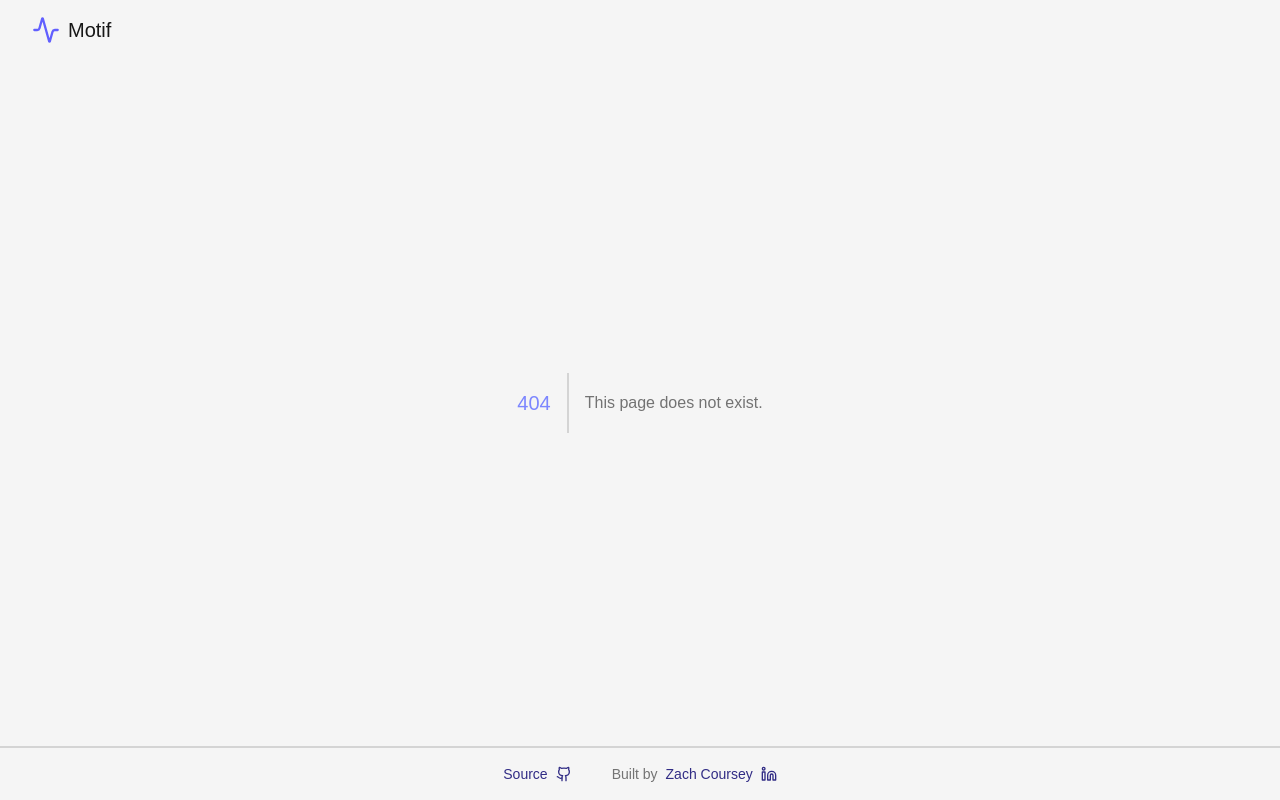
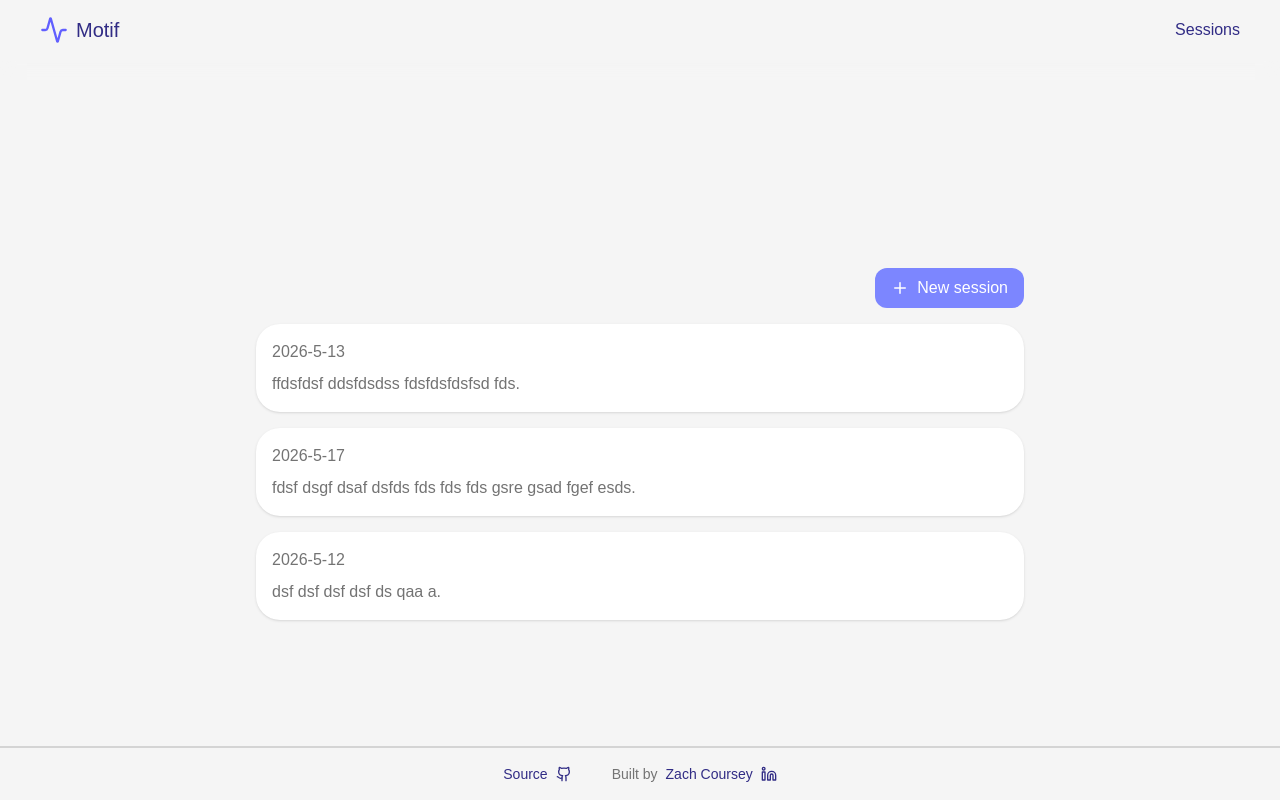
Before and after one commit to zcoursey22/motif, a Next.js app: page /sessions in a window 1280 px wide. Before the commit this address had no page. Built offline with nearby package versions, Linux system fonts and the light colour scheme.

Commit message:
Adds sessions list page; UI tweaks, Link components

```diff
--- a/src/app/components/FocusInput.tsx
+++ b/src/app/components/FocusInput.tsx
@@ -101,6 +101,7 @@ export function FocusInput({
         }`}
         readOnly={disabled}
         aria-disabled={disabled}
+        aria-label="Focus"
       />
     </div>
   );
--- /dev/null
+++ b/src/app/components/SessionList.tsx
@@ -0,0 +1,56 @@
+'use client';
+
+import { Session } from '@/lib/schemas/session';
+import { Button } from './ui/Button';
+import { useRouter } from 'next/navigation';
+import { Plus } from 'lucide-react';
+
+export default function SessionList() {
+  const router = useRouter();
+
+  const sessions: Session[] = [
+    {
+      id: crypto.randomUUID(),
+      rawText: 'ffdsfdsf ddsfdsdss fdsfdsfdsfsd fds.',
+      occurredOn: '2026-5-13',
+      createdAt: new Date(),
+    },
+    {
+      id: crypto.randomUUID(),
+      rawText: 'fdsf dsgf dsaf dsfds fds fds fds gsre gsad fgef esds.',
+      occurredOn: '2026-5-17',
+      createdAt: new Date(),
+    },
+    {
+      id: crypto.randomUUID(),
+      rawText: 'dsf dsf dsf dsf ds qaa a.',
+      occurredOn: '2026-5-12',
+      createdAt: new Date(),
+    },
+  ];
+
+  return (
+    <div className="flex flex-col gap-4">
+      <div className="flex gap-4 justify-end">
+        <Button
+          color="brand"
+          icon={Plus}
+          onClick={() => router.push('/sessions')}
+        >
+          New session
+        </Button>
+      </div>
+      <ul className="flex flex-col gap-4">
+        {sessions.map(({ id, rawText, occurredOn }) => (
+          <li
+            className="flex flex-col gap-2 p-4 bg-white dark:bg-neutral-900 text-neutral-500 dark:text-neutral-400 rounded-3xl shadow-sm"
+            key={id}
+          >
+            <span>{occurredOn}</span>
+            <span>{rawText}</span>
+          </li>
+        ))}
+      </ul>
+    </div>
+  );
+}
--- a/src/app/components/ui/Button.tsx
+++ b/src/app/components/ui/Button.tsx
@@ -1,3 +1,5 @@
+import { LucideIcon } from 'lucide-react';
+
 const ButtonVariant = {
   SOLID: 'solid',
   GHOST: 'ghost',
@@ -38,14 +40,19 @@ const GHOST_CLASSNAMES: Record<ButtonColor, string> = {
     hover:bg-indigo-500 dark:hover:bg-indigo-400`,
 };
 
+const ICON_SIZE = 18;
+const ICON_STROKE = 2;
+
 type ButtonProps = {
   variant?: ButtonVariant;
   color?: ButtonColor;
+  icon?: LucideIcon;
 } & React.ButtonHTMLAttributes<HTMLButtonElement>;
 
 function BaseButton({
   variant = 'solid',
   color = 'secondary',
+  icon: Icon,
   className,
   children,
   ...rest
@@ -63,6 +70,7 @@ function BaseButton({
         ${className ?? ''}`}
       {...rest}
     >
+      {Icon && <Icon size={ICON_SIZE} strokeWidth={ICON_STROKE} aria-hidden />}
       {children}
     </button>
   );
--- /dev/null
+++ b/src/app/components/ui/ExternalLink.tsx
@@ -0,0 +1,28 @@
+import { LucideIcon } from 'lucide-react';
+import { IconType as ReactIconIcon } from 'react-icons';
+import { LINK } from './sharedClasses';
+
+type ExternalLinkProps = {
+  icon: LucideIcon | ReactIconIcon;
+  isMe?: boolean;
+} & React.AnchorHTMLAttributes<HTMLAnchorElement>;
+
+export function ExternalLink({
+  icon: Icon,
+  isMe,
+  className,
+  children,
+  ...rest
+}: ExternalLinkProps) {
+  return (
+    <a
+      target="_blank"
+      rel={`noopener noreferrer${isMe ? ' me' : ''}`}
+      className={`${LINK} ${className ?? ''}`}
+      {...rest}
+    >
+      {children}
+      <Icon size={16} aria-hidden />
+    </a>
+  );
+}
--- /dev/null
+++ b/src/app/components/ui/Link.tsx
@@ -0,0 +1,32 @@
+'use client';
+
+import NextLink, { LinkProps as NextLinkProps } from 'next/link';
+import { usePathname } from 'next/navigation';
+import { LINK } from './sharedClasses';
+
+type LinkProps = NextLinkProps &
+  Omit<React.AnchorHTMLAttributes<HTMLAnchorElement>, keyof NextLinkProps> & {
+    children: React.ReactNode;
+  };
+
+export function Link({ className, children, href, ...rest }: LinkProps) {
+  const pathname = usePathname();
+  const isActive = pathname === href;
+  return (
+    <NextLink
+      href={href}
+      aria-current={isActive ? 'page' : undefined}
+      className={`${LINK}
+        ${
+          isActive
+            ? 'text-indigo-500 dark:text-indigo-400'
+            : 'text-indigo-900 dark:text-indigo-100'
+        }
+        ${className ?? ''}
+      `}
+      {...rest}
+    >
+      {children}
+    </NextLink>
+  );
+}
--- /dev/null
+++ b/src/app/components/ui/sharedClasses.ts
@@ -0,0 +1,2 @@
+export const LINK =
+  'hover:underline underline-offset-3 decoration-2 text-indigo-900 dark:text-indigo-100 p-2 inline-flex gap-2 items-center';
--- a/src/app/layout.tsx
+++ b/src/app/layout.tsx
@@ -3,8 +3,10 @@ import { Geist, Geist_Mono } from 'next/font/google';
 import './globals.css';
 import { Activity } from 'lucide-react';
 import { LuGithub, LuLinkedin } from 'react-icons/lu';
-import Link from 'next/link';
+import NextLink from 'next/link';
 import { Providers } from './providers';
+import { Nav } from './nav';
+import { ExternalLink } from './components/ui/ExternalLink';
 
 const geistSans = Geist({
   variable: '--font-geist-sans',
@@ -32,42 +34,40 @@ export default function RootLayout({
       lang="en"
       className={`${geistSans.variable} ${geistMono.variable} h-full antialiased`}
     >
-      <body className="h-full flex flex-col">
+      <body className="h-full flex flex-col overflow-y-auto">
         <Providers>
-          <header className="flex px-4 py-2 bg-neutral-100 dark:bg-neutral-800">
-            <Link href="/" className="flex gap-2 px-4 py-2">
+          <header className="sticky top-0 z-10 flex items-center justify-between px-8 py-2 bg-neutral-100 dark:bg-neutral-800 shadow-lg shadow-neutral-100/100 dark:shadow-neutral-800/100">
+            <NextLink href="/" className="flex gap-2 p-2">
               <Activity
                 size={28}
                 aria-hidden
                 className="text-indigo-500 dark:text-indigo-400"
               />
-              <span className="text-xl">Motif</span>
-            </Link>
+              <span className="text-xl text-indigo-900 dark:text-indigo-100">
+                Motif
+              </span>
+            </NextLink>
+            <Nav />
           </header>
-          <div className="flex grow flex-col bg-neutral-100 dark:bg-neutral-800">
+          <div className="flex grow flex-col items-center bg-neutral-100 dark:bg-neutral-800 px-8 py-2">
             {children}
           </div>
-          <footer className="flex border-t-2 border-neutral-300 dark:border-neutral-700 gap-8 items-center justify-center px-4 py-2 text-sm text-neutral-500 dark:text-neutral-400 bg-neutral-100 dark:bg-neutral-800">
-            <a
-              target="_blank"
-              rel="noopener noreferrer"
-              href={'https://github.com/zcoursey22/motif'}
-              className="hover:underline underline-offset-3 decoration-2 text-indigo-900 dark:text-indigo-100 p-2 inline-flex gap-2 items-center"
+          <footer className="flex border-t-2 border-neutral-300 dark:border-neutral-700 gap-8 items-center justify-center px-8 py-2 text-sm text-neutral-500 dark:text-neutral-400 bg-neutral-100 dark:bg-neutral-800">
+            <ExternalLink
+              icon={LuGithub}
+              href="https://github.com/zcoursey22/motif"
             >
               Source
-              <LuGithub size={16} aria-hidden />
-            </a>
+            </ExternalLink>
             <span>
               Built by
-              <a
-                target="_blank"
-                rel="noopener noreferrer me"
-                href={'https://linkedin.com/in/zach-coursey'}
-                className="hover:underline underline-offset-3 decoration-2 text-indigo-900 dark:text-indigo-100 p-2 inline-flex gap-2 items-center"
+              <ExternalLink
+                isMe
+                icon={LuLinkedin}
+                href="https://linkedin.com/in/zach-coursey"
               >
                 Zach Coursey
-                <LuLinkedin size={16} aria-hidden />
-              </a>
+              </ExternalLink>
             </span>
           </footer>
         </Providers>
--- /dev/null
+++ b/src/app/nav.tsx
@@ -0,0 +1,15 @@
+import { Link } from './components/ui/Link';
+
+const links = [{ href: '/sessions', label: 'Sessions' }];
+
+export function Nav() {
+  return (
+    <nav className="flex gap-4">
+      {links.map(({ href, label }) => (
+        <Link key={href} href={href}>
+          {label}
+        </Link>
+      ))}
+    </nav>
+  );
+}
--- a/src/app/not-found.tsx
+++ b/src/app/not-found.tsx
@@ -1,6 +1,6 @@
 export default function NotFound() {
   return (
-    <main className="flex flex-col gap-4 grow items-center justify-center p-2">
+    <main className="flex flex-col gap-4 grow items-center justify-center">
       <h1 className="text-neutral-500 dark:text-neutral-400 flex gap-4 items-center">
         <span className="text-indigo-400 dark:text-indigo-300 text-xl py-4 pr-4 border-r-2 border-neutral-300 dark:border-neutral-600">
           404
--- a/src/app/page.tsx
+++ b/src/app/page.tsx
@@ -2,7 +2,7 @@ import CaptureView from './components/CaptureForm';
 
 export default function Home() {
   return (
-    <main className="flex flex-col gap-4 grow items-center justify-start p-2 pt-[25vh]">
+    <main className="flex flex-col gap-4 grow items-center justify-start w-3xl pt-[25vh]">
       <h1 className="text-xl text-neutral-500 dark:text-neutral-400">
         Log a practice session
       </h1>
--- /dev/null
+++ b/src/app/sessions/page.tsx
@@ -0,0 +1,12 @@
+import SessionList from '../components/SessionList';
+
+export default function Sessions() {
+  return (
+    <main className="flex flex-col gap-4 grow items-stretch justify-start w-3xl pt-[25vh]">
+      <h1 className="text-xl text-neutral-500 dark:text-neutral-400 text-center sr-only">
+        Sessions
+      </h1>
+      <SessionList />
+    </main>
+  );
+}
```
Also changed, not shown: src/app/components/CaptureForm.tsx (+14 -7 lines).
